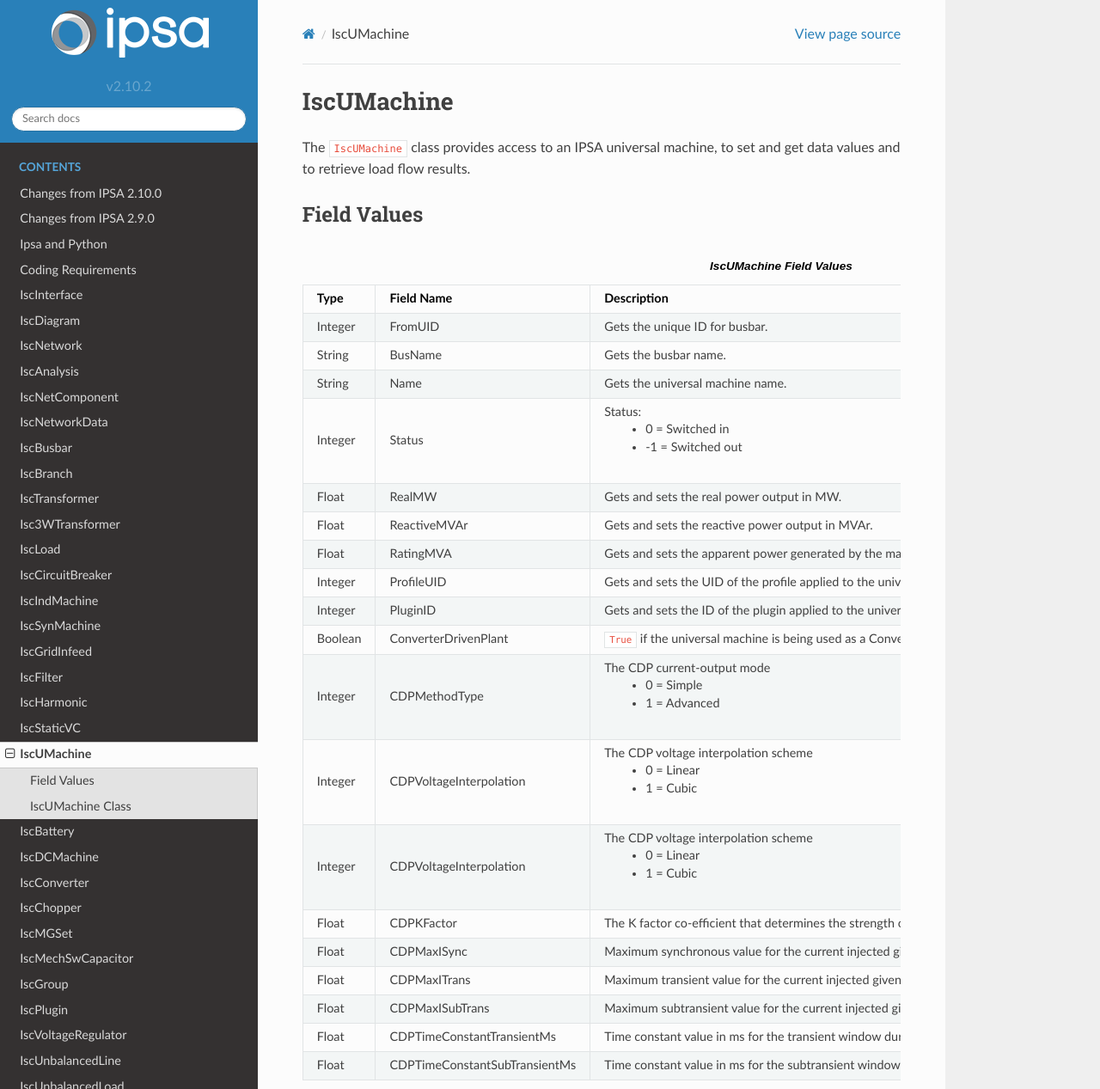
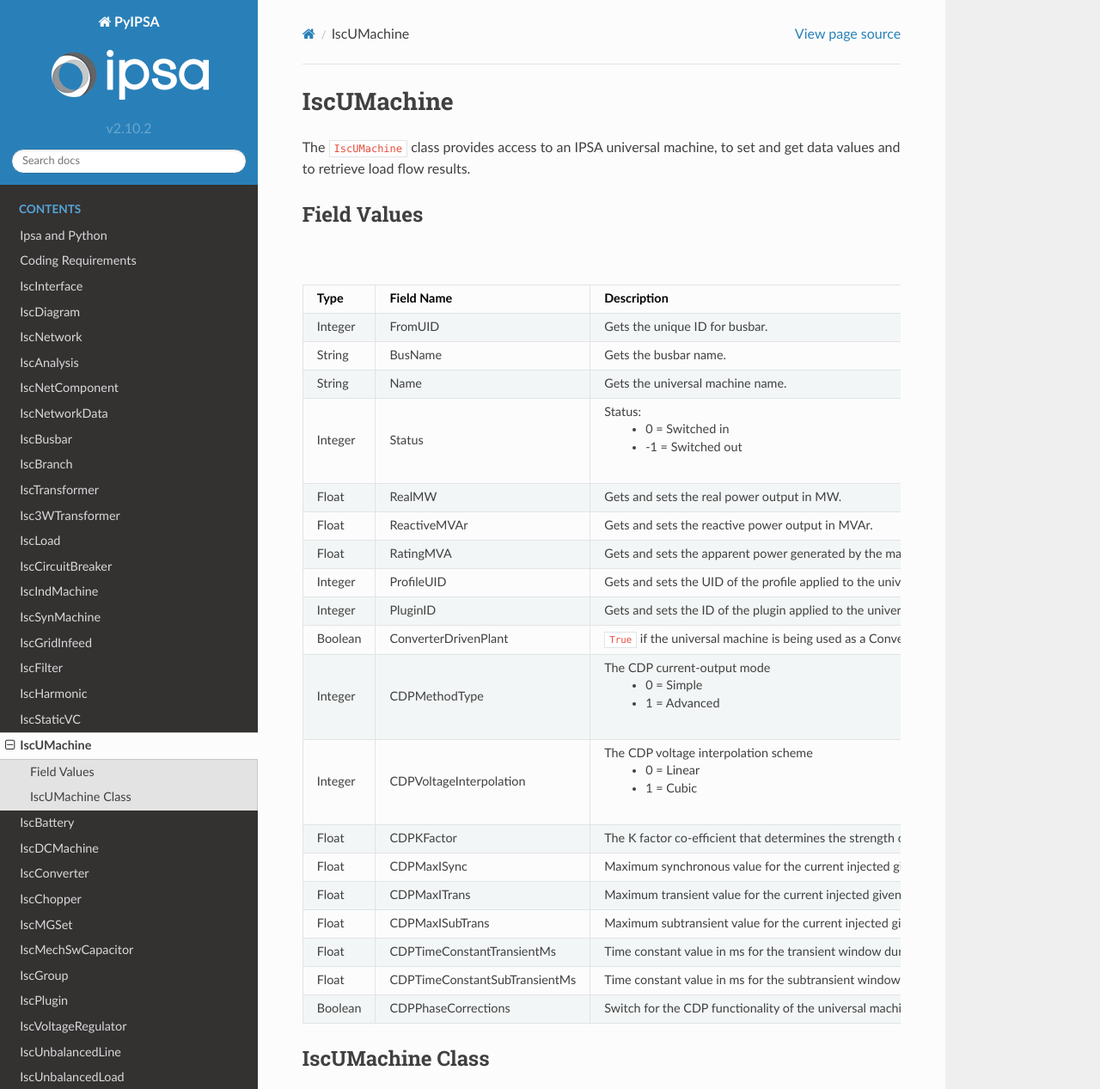
Before and after one commit to TNEI-Services/IPSA, a Sphinx documentation site: the page built from docs/IscUMachine.rst, in a window 1280 px wide and 1400 px high, cut to the strip 0-1267 px from the top of the window. Shown: the whole strip at 86% size. Built offline with Sphinx 7.4.7 and the Read the Docs theme 2.0.0, drawn with Linux system fonts in a browser that asks for light colours; pages that are not in the unit, such as notebooks, are missing from menus.

Commit message:
TODO: need to make PyIPSA release notes
- Updated IscMachine with CDP fixes
- Removed Changes from 2.9.0 and 2.10.0
- Added shell file Changes from 2.10.1 ready for release notes

```diff
--- a/docs/IscUMachine.rst
+++ b/docs/IscUMachine.rst
@@ -60,12 +60,6 @@
 
         - 0 = Linear
         - 1 = Cubic
-   * - Integer
-     - CDPVoltageInterpolation
-     - The CDP voltage interpolation scheme
-
-        - 0 = Linear
-        - 1 = Cubic
    * - Float
      - CDPKFactor
      - The K factor co-efficient that determines the strength of the current injection contributions (only valid between 0 and 10).
@@ -84,6 +78,12 @@
    * - Float
      - CDPTimeConstantSubTransientMs
      - Time constant value in ms for the subtransient window duration.
+   * - Boolean
+     - CDPPhaseCorrections
+     - Switch for the CDP functionality of the universal machine that forces the phase correction of the injected current to be in
+       quadrature with the pre-fault voltage. This 'prioritises' reactive power injection at the CDP injection site. In advanced mode,
+       when this is disabled it will adopt the phase of the active-reactive current phasor. In simple mode, when this is disabled it
+       will be in phase with the retained voltage.
 
 IscUMachine Class
 ------------------
```
Also changed, not shown: docs/Changes from IPSA 2.10.0.rst (deleted, +0 -37 lines), docs/Changes from IPSA 2.10.1.rst (added, +27 -0 lines), docs/Changes from IPSA 2.9.0.rst (deleted, +0 -27 lines).
